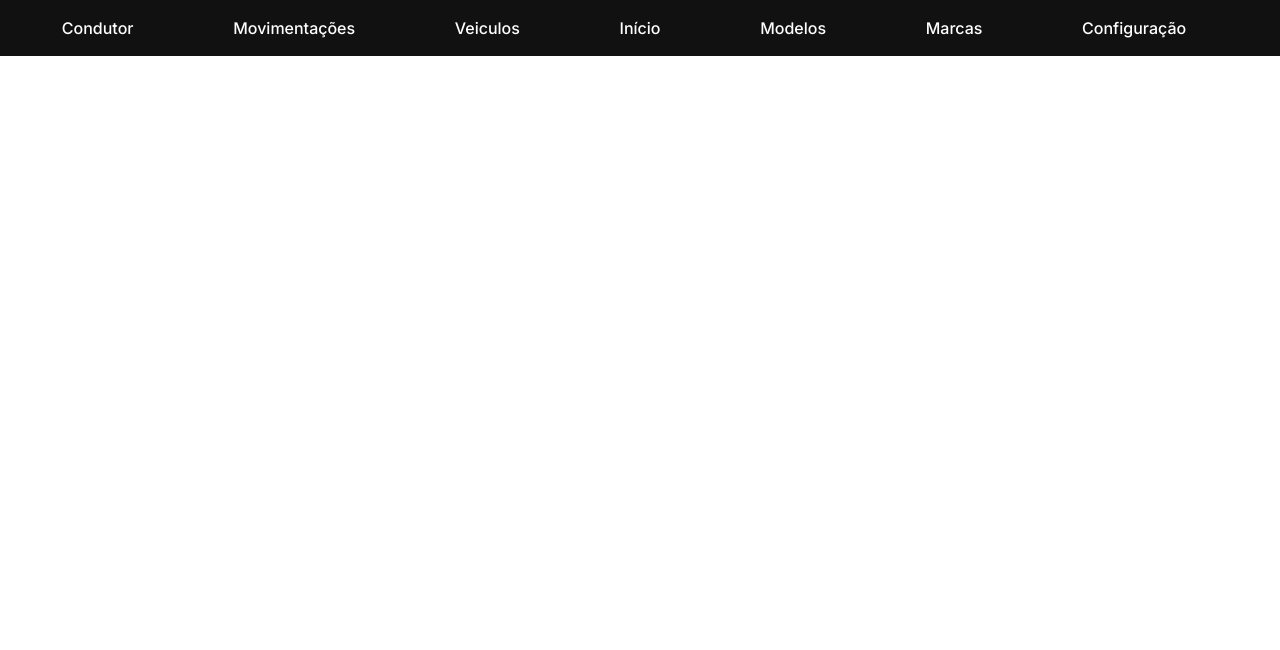
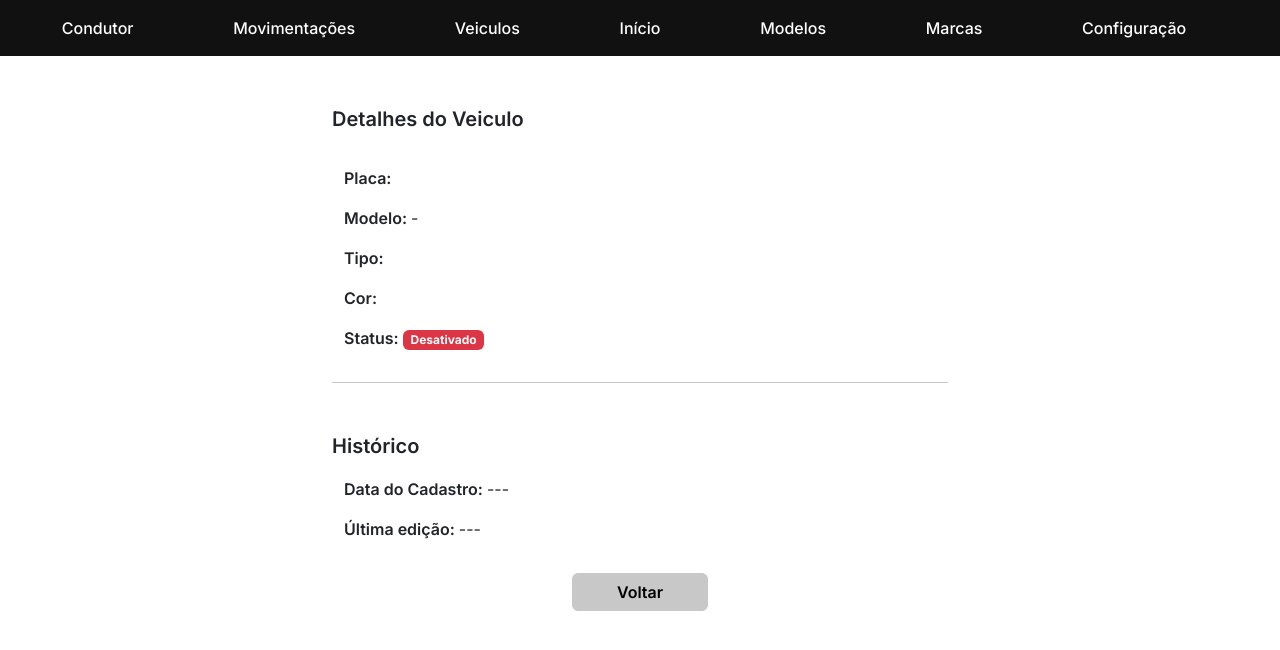
Before and after one commit to jean-mb/estacionamento_frontend, a Vue app: page /veiculo in a window 1280 px wide. Shown: the top 650 px of the page. Built offline with nearby package versions, Linux system fonts and the light colour scheme.

Commit message:
listar de veiculo ok

```diff
--- a/src/router/index.ts
+++ b/src/router/index.ts
@@ -10,6 +10,11 @@ const routes: Array<RouteRecordRaw> = [
     path: '/veiculos',
     name: 'veiculos',
     component: () => import(/* webpackChunkName: "about" */ '../views/veiculo/VeiculosView.vue')
+  },
+  {
+    path: '/veiculo',
+    name: 'veiculo.listar',
+    component: () => import(/* webpackChunkName: "about" */ '../views/veiculo/VeiculoInfoView.vue')
   },
   {
     path: '/veiculo/formulario',
--- /dev/null
+++ b/src/views/veiculo/VeiculoInfoView.vue
@@ -0,0 +1,138 @@
+<template>
+  <div class="container w-50">
+    <div class="row mt-5">
+      <div class="col-md-12 text-start">
+        <p class="fs-5">Detalhes do Veiculo</p>
+      </div>
+    </div>
+    <div class="row w-100 d-flex justify-content-center m-0">
+      <div class="mt-3 w-100 text-start">
+        <p class="fs-6 m-0"><span class="dado">Placa: </span> {{ veiculo.placa }} </p>
+      </div>
+    </div>
+    <div class="row w-100 d-flex justify-content-center m-0">
+      <div class="mt-3 w-100 text-start">
+        <p class="fs-6 m-0"><span class="dado">Modelo: </span> {{ modelo.nome }} - {{ marca.nome }} </p>
+      </div>
+    </div>
+    <div class="row w-100 d-flex justify-content-center m-0">
+      <div class="mt-3 w-100 text-start">
+        <p class="fs-6 m-0"><span class="dado">Tipo: </span> {{ veiculo.tipo }}</p>
+      </div>
+    </div>
+    <div class="row w-100 d-flex justify-content-center m-0">
+      <div class="mt-3 w-100 text-start">
+        <p class="fs-6"><span class="dado">Cor: </span> {{ veiculo.cor }}</p>
+      </div>
+    </div>
+    <div class="row w-100 d-flex justify-content-center m-0">
+      <div class="w-100 text-start">
+        <p class="fs-6"><span class="dado"> Status: </span>
+          <span v-if="veiculo.ativo" class="badge text-bg-success">
+            Ativo
+          </span>
+          <span v-if="!veiculo.ativo" class="badge text-bg-danger">
+            Desativado
+          </span>
+        </p>
+      </div>
+    </div>
+    <hr>
+    <div class="row mt-5">
+      <div class="col-md-12 text-start">
+        <p class="fs-5">Histórico</p>
+      </div>
+    </div>
+    <div class="row w-100 d-flex justify-content-center m-0">
+      <div class="w-100 text-start">
+        <p class="fs-6"><span class="dado">Data do Cadastro: </span>{{ formatDate(veiculo.cadastro) }}</p>
+      </div>
+    </div>
+    <div class="row w-100 d-flex justify-content-center m-0">
+      <div class="w-100 text-start">
+        <p class="fs-6"><span class="dado">Última edição: </span> {{ formatDate(veiculo.edicao) }}</p>
+      </div>
+    </div>
+
+    <div class="row d-flex justify-content-center mt-3">
+      <div class="col-md-3">
+        <div class="d-grid gap-2">
+          <router-link type="button" class="btn btn-secondary" to="/veiculos">Voltar
+          </router-link>
+        </div>
+      </div>
+    </div>
+  </div>
+</template>
+
+<script lang="ts">
+import { VeiculoClient } from '@/client/veiculo.client'
+import { Marca } from '@/model/marca'
+import { Modelo } from '@/model/modelo'
+import { Veiculo } from '@/model/veiculo'
+import { defineComponent } from 'vue'
+
+export default defineComponent({
+  name: 'VeiculoInfo',
+  data(): any {
+    return {
+      marca: new Marca(),
+      modelo: new Modelo(),
+      veiculo: new Veiculo()
+    }
+  },
+  computed: {
+    id(): any {
+      return this.$route.query.id
+    }
+  },
+  mounted() {
+    if (this.id !== undefined) {
+      this.findById(Number(this.id))
+    }
+  },
+  methods: {
+    formatDate(dateString: string | number | Date) {
+      if (dateString != null) {
+        const dateTime = new Date(dateString)
+        const formattedDate = dateTime.toLocaleDateString()
+        const formattedTime = dateTime.toLocaleTimeString([], {
+          hour: '2-digit',
+          minute: '2-digit'
+        })
+        return `${formattedDate} ${formattedTime}`
+      } else {
+        return '---'
+      }
+    },
+    findById(id: number) {
+      const veiculoClient = new VeiculoClient()
+      veiculoClient
+        .findById(id)
+        .then(sucess => {
+          this.veiculo = sucess
+          this.modelo = sucess.modelo
+          this.marca = sucess.modelo.marca
+        })
+        .catch(error => {
+          this.mensagem.mensagem = error.response.data
+          this.mensagem.status = false
+          this.mensagem.ativo = true
+        })
+    }
+  }
+})
+</script>
+
+<style scoped lang="scss">
+$theme-colors: (
+  'dark': #111111,
+  'primary': #515151,
+  'secondary': #c8c8c8,
+  'info': #a4a4a4,
+  'success': #198754,
+  'warning': #ffc107,
+  'danger': #dc3545
+);
+@import 'node_modules/bootstrap/scss/bootstrap.scss';
+</style>
--- a/src/views/veiculo/VeiculosFormView.vue
+++ b/src/views/veiculo/VeiculosFormView.vue
@@ -2,8 +2,10 @@
   <div class="container w-50">
     <div class="row mt-5">
       <div class="col-md-12 text-center">
-        <p class="fs-5">Cadastro de Veiculo</p>
-      </div>
+        <p v-if="this.form == undefined" class="fs-5">Cadastro de Veículo</p>
+        <p v-if="this.form == 'editar'" class="fs-5">Editar Veículo</p>
+        <p v-if="this.form == 'toggle' && veiculo.ativo" class="fs-5">Desativar Veículo</p>
+        <p v-if="this.form == 'toggle' && !veiculo.ativo" class="fs-5">Ativar Veículo</p>
         <div class="col-md-2"></div>
       </div>
 
@@ -13,7 +15,8 @@
         <div class="mb-3 mt-3 w-50 text-start">
           <label for="placa" class="form-label">Placa do Veiculo</label>
           <input type="text" :disabled="this.form === 'toggle' ? '' : disabled" class="form-control" id="placa" v-maska
-        v-on:keyup.enter="onClickCadastrar()" data-maska="***-****" v-model="veiculo.placa" v-on:change="formataPlaca()" />
+            v-on:keyup.enter="onClickCadastrar()" data-maska="***-****" v-model="veiculo.placa"
+            v-on:change="formataPlaca()" />
         </div>
         <div class="mb-3 mt-3 w-50 text-start">
           <label for="categoria" class="form-label">Modelo</label>
@@ -68,12 +71,15 @@
             <button v-if="this.form === 'editar'" type="button" class="btn btn-warning" @click="onClickEditar()">
               Editar
             </button>
-          <button v-if="this.form === 'toggle' && veiculo.ativo === true" type="button" class="btn btn-danger" @click="onClickExcluir()">
+            <button v-if="this.form === 'toggle' && veiculo.ativo === true" type="button" class="btn btn-danger"
+              @click="onClickExcluir()">
               Excluir
             </button>
-          <button v-if="this.form === 'toggle' && veiculo.ativo === false" type="button" class="btn btn-success" @click="onClickAtivar()">
+            <button v-if="this.form === 'toggle' && veiculo.ativo === false" type="button" class="btn btn-success"
+              @click="onClickAtivar()">
               Ativar
             </button>
+          </div>
         </div>
       </div>
     </div>
@@ -244,5 +250,4 @@ $theme-colors: (
   'warning': #ffc107,
   'danger': #dc3545
 );
-@import 'node_modules/bootstrap/scss/bootstrap.scss';
-</style>
+@import 'node_modules/bootstrap/scss/bootstrap.scss';</style>
--- a/src/views/veiculo/VeiculosView.vue
+++ b/src/views/veiculo/VeiculosView.vue
@@ -38,7 +38,7 @@
             </span>
           </th>
           <th class="align-middle text-center col-md-2">
-            <BotoesAcoes listarRoute="veiculo.form.listar" editarRoute="veiculo.form.editar"
+            <BotoesAcoes listarRoute="veiculo.listar" editarRoute="veiculo.form.editar"
               toggleRoute="veiculo.form.toggle" :id="item.id" :isAtivo="item.ativo">
             </BotoesAcoes>
           </th>
```
Lines whose indentation alone changed are shown as unchanged.
